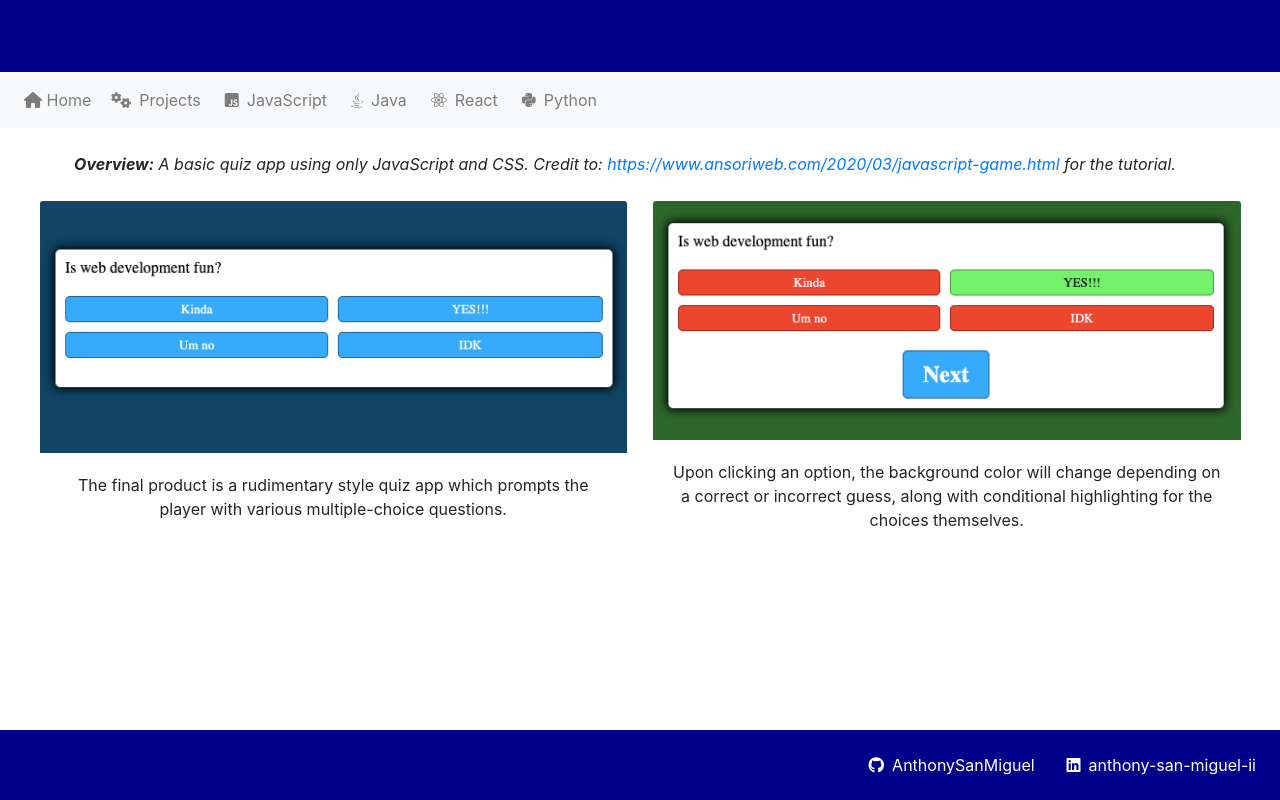
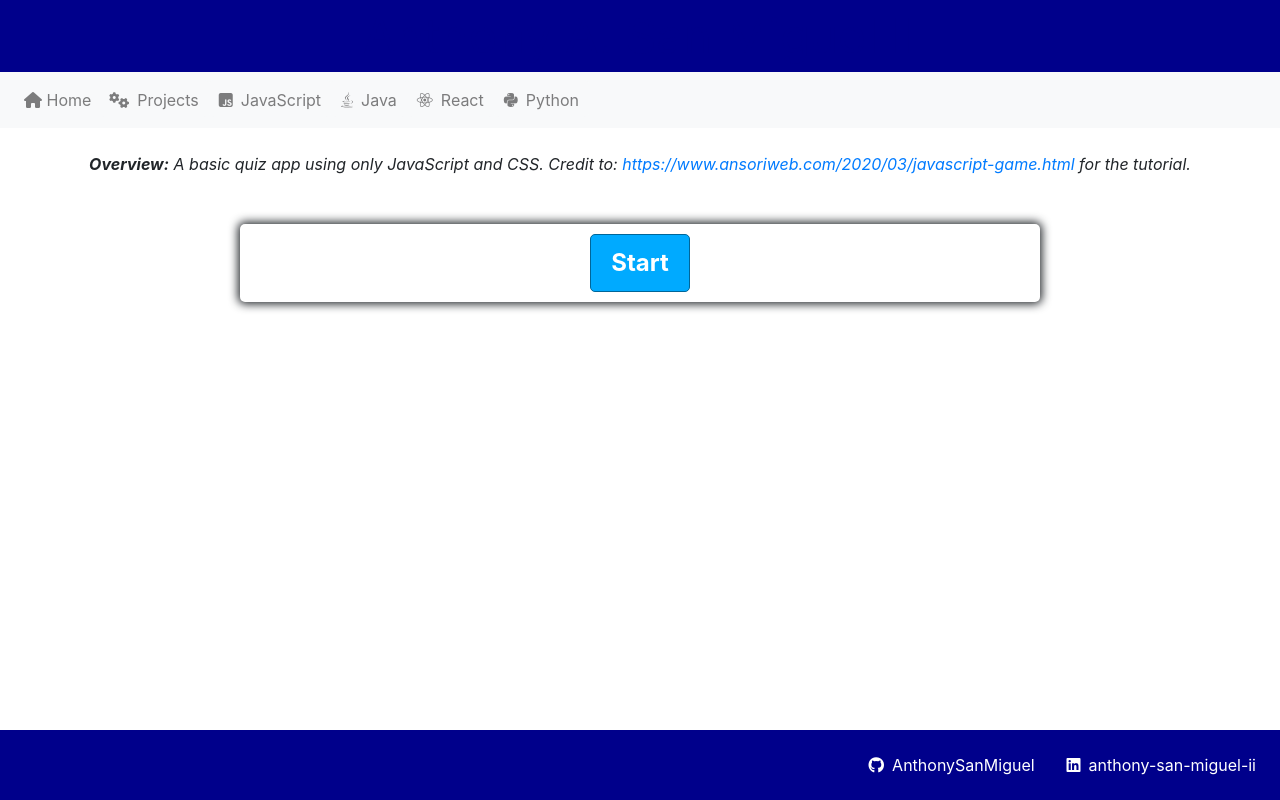
Before and after one commit to AnthonySanMiguel/codeup-spring-exercises, a Spring Boot app: page /js_quiz_app/js_quiz_app in a window 1280 px wide. Run offline with Spring Boot 4, Linux system fonts and the light colour scheme; the visitor is signed in with stand-in values (Sample User, id 1); some of the project's set-up classes (security, data sources, template engines, error pages and the like) are left out, and stand-ins take their place; some libraries are stand-ins or nearby versions.

Commit message:
added interactive quiz app page to site

```diff
--- /dev/null
+++ b/src/main/resources/static/css/quiz_style.css
@@ -0,0 +1,85 @@
+/**, *::before, *::after {*/
+/*    box-sizing: border-box;*/
+/*    font-family: Gotham Rounded;*/
+/*}*/
+
+:root {
+    --hue-neutral: 200;
+    --hue-wrong: 0;
+    --hue-correct: 145;
+}
+
+/*body {*/
+/*    --hue: var(--hue-neutral);*/
+/*    padding: 0;*/
+/*    margin: 0;*/
+/*    display: flex;*/
+/*    width: 100vw;*/
+/*    height: 100vh;*/
+/*    justify-content: center;*/
+/*    align-items: center;*/
+/*    background-color: hsl(var(--hue), 100%, 20%);*/
+/*}*/
+
+body.correct {
+    --hue: var(--hue-correct);
+}
+
+body.wrong {
+    --hue: var(--hue-wrong);
+}
+
+.quiz_container {
+    width: 800px;
+    max-width: 80%;
+    background-color: white;
+    border-radius: 5px;
+    padding: 10px;
+    box-shadow: 0 0 10px 2px;
+}
+
+.btn-grid {
+    display: grid;
+    grid-template-columns: repeat(2, auto);
+    gap: 10px;
+    margin: 20px 0;
+}
+
+.btn {
+    --hue: var(--hue-neutral);
+    border: 1px solid hsl(var(--hue), 100%, 30%);
+    background-color: hsl(var(--hue), 100%, 50%);
+    border-radius: 5px;
+    padding: 5px 10px;
+    color: white;
+    outline: none;
+}
+
+.btn:hover {
+    border-color: black;
+}
+
+.btn.correct {
+    --hue: var(--hue-correct);
+    color: black;
+}
+
+.btn.wrong {
+    --hue: var(--hue-wrong);
+}
+
+.start-btn, .next-btn {
+    font-size: 1.5rem;
+    font-weight: bold;
+    padding: 10px 20px;
+}
+
+.controls {
+    display: flex;
+    justify-content: center;
+    align-items: center;
+}
+
+.hide {
+    display: none;
+}
--- a/src/main/resources/templates/js_quiz_app/js_quiz_app.html
+++ b/src/main/resources/templates/js_quiz_app/js_quiz_app.html
@@ -1,29 +1,142 @@
 <!DOCTYPE html>
 <html lang="en" xmlns:th="http://www.thymeleaf.org">
-<head th:replace="partials/partials :: head"><title>Quiz App</title></head>
+<head th:replace="partials/partials :: head"><title>Quiz App</title>
+    <meta charset="utf-8"/>
+</head>
+<link th:href="@{/css/quiz_style.css}" rel="stylesheet">
 <body>
 <div th:replace="partials/partials :: top_banner"></div>
 <div th:replace="partials/partials :: standard_nav"></div>
 <div class="container">
-    <div class="row" style="width: 100%;">
-        <p class="mx-auto mt-4 mb-4"><em><strong>Overview:</strong> A basic quiz app using only JavaScript and CSS. Credit to: <a href="https://www.ansoriweb.com/2020/03/javascript-game.html">https://www.ansoriweb.com/2020/03/javascript-game.html</a> for the tutorial.</em></p>
+    <div class="row">
+        <p class="mx-auto mt-4 mb-4"><em><strong>Overview:</strong> A basic quiz app using only JavaScript and CSS.
+            Credit to: <a href="https://www.ansoriweb.com/2020/03/javascript-game.html">https://www.ansoriweb.com/2020/03/javascript-game.html</a>
+            for the tutorial.</em></p>
     </div>
 </div>
-<div class="row justify-content-center mb-4">
-    <div class="card border-white" style="width: 45%">
-        <img class="card-img-top" src="/img/quiz_app_1.png" alt="...">
-        <div class="card-body">
-            <p class="card-text text-center">The final product is a rudimentary style quiz app which prompts the player with various multiple-choice questions.</p>
+<div class="quiz_container mx-auto mt-4">
+    <div id="question-container" class="hide">
+        <div id="question">Question</div>
+        <div id="answer-buttons" class="btn-grid">
+            <button class="btn">Answer 1</button>
+            <button class="btn">Answer 2</button>
+            <button class="btn">Answer 3</button>
+            <button class="btn">Answer 4</button>
         </div>
     </div>
-    <div class="card ml-4 border-white" style="width: 45%">
-        <img class="card-img-top" src="/img/quiz_app_2.png" alt="...">
-        <div class="card-body">
-            <p class="card-text text-center">Upon clicking an option, the background color will change depending on a correct or incorrect guess, along with conditional highlighting for the choices themselves.</p>
-        </div>
+    <div class="controls">
+        <button id="start-btn" class="start-btn btn">Start</button>
+        <button id="next-btn" class="next-btn btn hide">Next</button>
     </div>
 </div>
+
 <div th:replace="partials/partials :: footer_nav"></div>
 <div th:replace="partials/partials :: footer"></div>
+<script>
+
+    const startButton = document.getElementById('start-btn')
+    const nextButton = document.getElementById('next-btn')
+    const questionContainerElement = document.getElementById('question-container')
+    const questionElement = document.getElementById('question')
+    const answerButtonsElement = document.getElementById('answer-buttons')
+    let shuffledQuestions, currentQuestionIndex
+    startButton.addEventListener('click', startGame)
+    nextButton.addEventListener('click', () => {
+        currentQuestionIndex++
+        setNextQuestion()
+    })
+    function startGame() {
+        startButton.classList.add('hide')
+        shuffledQuestions = questions.sort(() => Math.random() - .5)
+        currentQuestionIndex = 0
+        questionContainerElement.classList.remove('hide')
+        setNextQuestion()
+    }
+    function setNextQuestion() {
+        resetState()
+        showQuestion(shuffledQuestions[currentQuestionIndex])
+    }
+    function showQuestion(question) {
+        questionElement.innerText = question.question
+        question.answers.forEach(answer => {
+            const button = document.createElement('button')
+            button.innerText = answer.text
+            button.classList.add('btn')
+            if (answer.correct) {
+                button.dataset.correct = answer.correct
+            }
+            button.addEventListener('click', selectAnswer)
+            answerButtonsElement.appendChild(button)
+        })
+    }
+    function resetState() {
+        clearStatusClass(document.body)
+        nextButton.classList.add('hide')
+        while (answerButtonsElement.firstChild) {
+            answerButtonsElement.removeChild(answerButtonsElement.firstChild)
+        }
+    }
+    function selectAnswer(e) {
+        const selectedButton = e.target
+        const correct = selectedButton.dataset.correct
+        setStatusClass(document.body, correct)
+        Array.from(answerButtonsElement.children).forEach(button => {
+            setStatusClass(button, button.dataset.correct)
+        })
+        if (shuffledQuestions.length > currentQuestionIndex + 1) {
+            nextButton.classList.remove('hide')
+        } else {
+            startButton.innerText = 'Restart'
+            startButton.classList.remove('hide')
+        }
+    }
+    function setStatusClass(element, correct) {
+        clearStatusClass(element)
+        if (correct) {
+            element.classList.add('correct')
+        } else {
+            element.classList.add('wrong')
+        }
+    }
+    function clearStatusClass(element) {
+        element.classList.remove('correct')
+        element.classList.remove('wrong')
+    }
+    const questions = [
+        {
+            question: 'What is 2 + 2?',
+            answers: [
+                {text: '4', correct: true},
+                {text: '22', correct: false}
+            ]
+        },
+        {
+            question: 'Who is the best YouTuber?',
+            answers: [
+                {text: 'Web Dev Simplified', correct: true},
+                {text: 'Traversy Media', correct: true},
+                {text: 'Dev Ed', correct: true},
+                {text: 'Fun Fun Function', correct: true}
+            ]
+        },
+        {
+            question: 'Is web development fun?',
+            answers: [
+                {text: 'Kinda', correct: false},
+                {text: 'YES!!!', correct: true},
+                {text: 'Um no', correct: false},
+                {text: 'IDK', correct: false}
+            ]
+        },
+        {
+            question: 'What is 4 * 2?',
+            answers: [
+                {text: '6', correct: false},
+                {text: '8', correct: true}
+            ]
+        }
+    ]
+
+</script>
 </body>
 </html>
```
